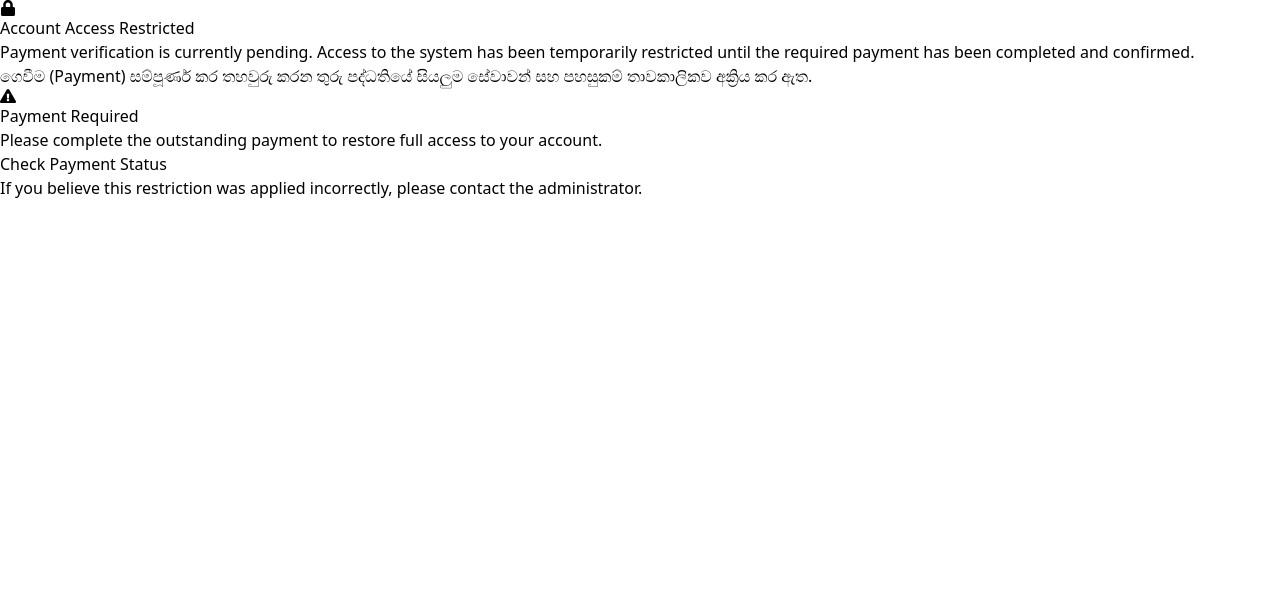
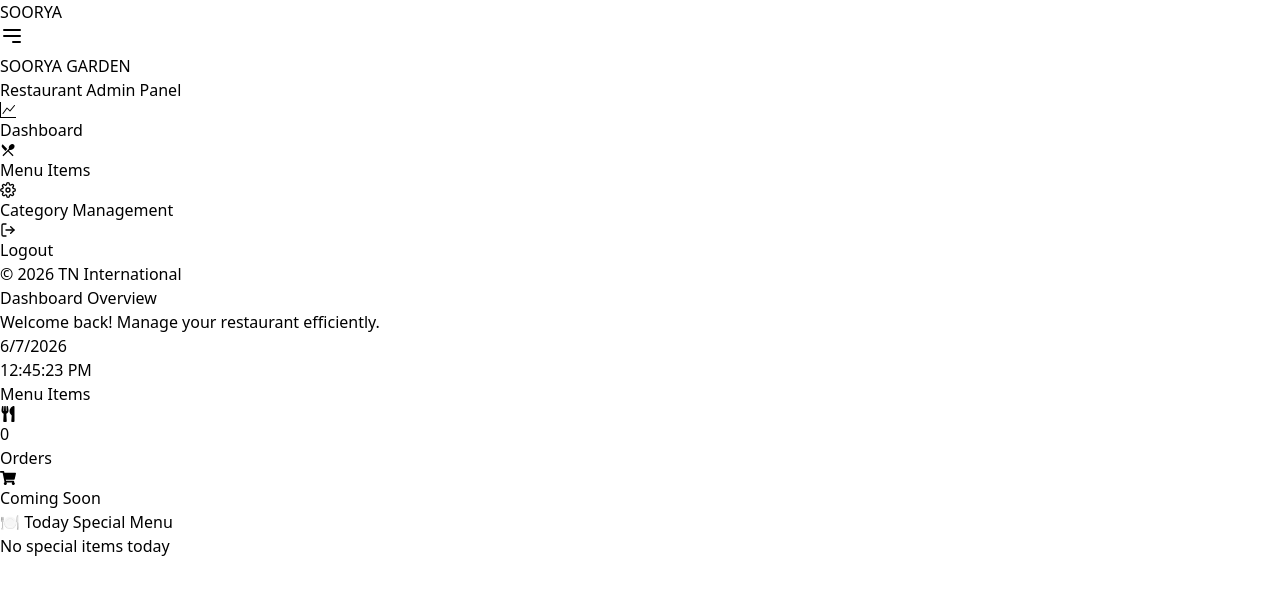
Before and after one commit to tharidhu1225/soorya_admin, a React (Vite) app: page / in a window 1280 px wide. Shown: the top 594 px of the page. Built offline with nearby package versions, Linux system fonts and the light colour scheme; no server answers; sample sign-in values are in the browser's storage.

Commit message:
Payment Aprove

```diff
--- a/src/App.jsx
+++ b/src/App.jsx
@@ -4,7 +4,6 @@ import { BrowserRouter, Route, Routes } from 'react-router-dom'
 import { Toaster } from 'react-hot-toast'
 import LoginPage from './pages/logingPage'
 import HomePage from './pages/homePage'
-import BlockPage from './pages/blockPage'
 
 
 
@@ -18,8 +17,8 @@ function App() {
      <BrowserRouter>
       <Toaster position='top-right'/>
       <Routes path="/*">
-        <Route path="/*" element={<BlockPage/>}/>
-        <Route path="/login" element={<BlockPage/>}/>
+        <Route path="/*" element={<HomePage/>}/>
+        <Route path="/login" element={<LoginPage/>}/>
       </Routes>
      </BrowserRouter>
     </div>
```
